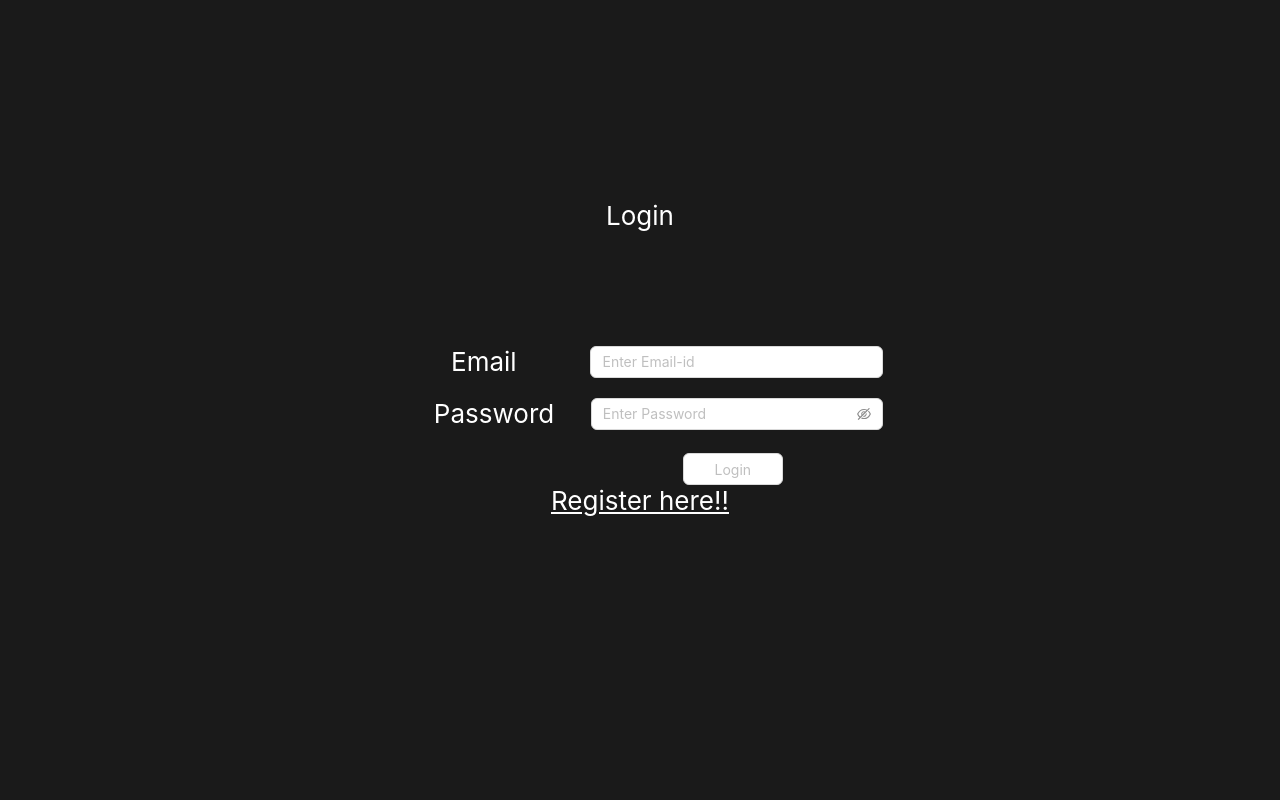
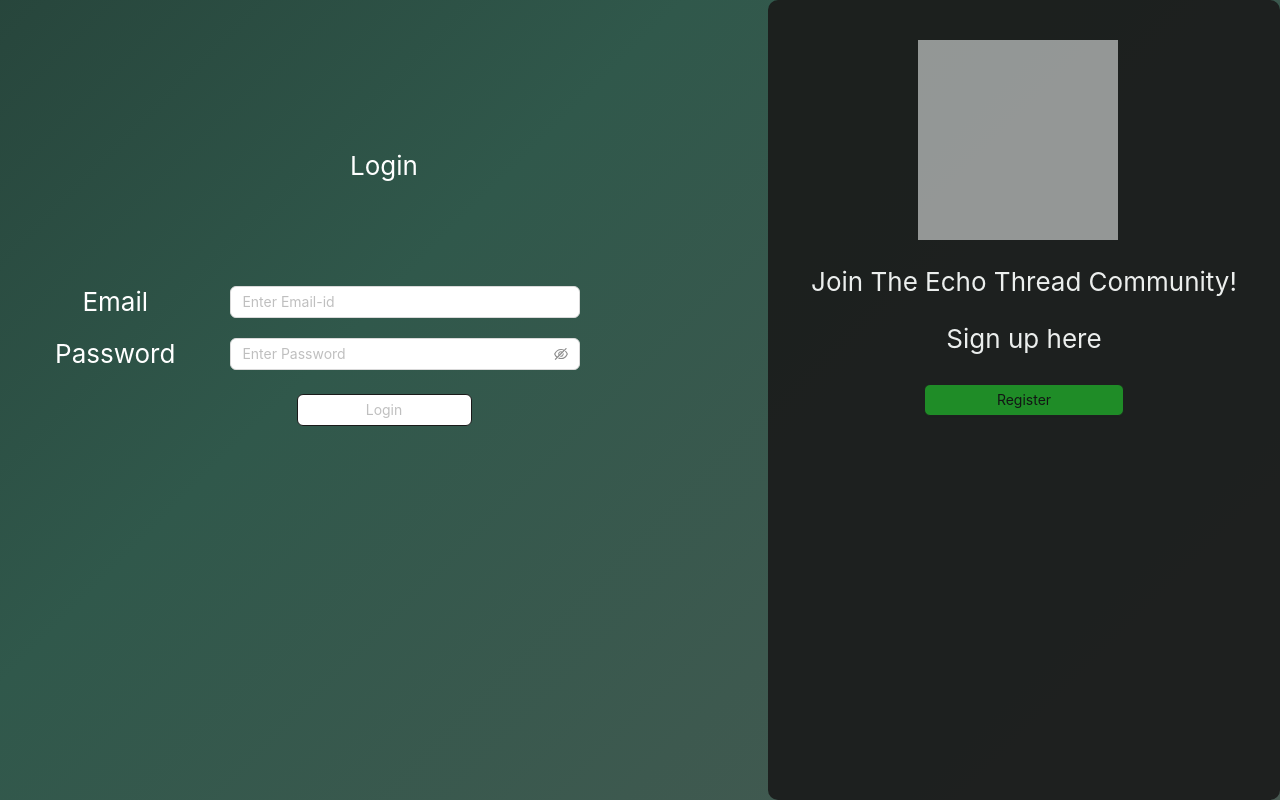
Before and after one commit to suneelmeesalameher/EchoThreadFE, a React (Create React App) app: page /login in a window 1280 px wide. Built offline with nearby package versions, Linux system fonts and the light colour scheme; grey boxes are pictures that could not be loaded.

Commit message:
Changed Login Page UI

```diff
--- a/src/App.css
+++ b/src/App.css
@@ -16,6 +16,8 @@
 .App-header {
   /* background-color: #282c34; */
   background-color: #1A1A1A;
+  backdrop-filter: blur(5px);
+  z-index: -2;
   min-height: 100vh;
   display: flex;
   flex-direction: column;
--- a/src/HomePage/HomePage.js
+++ b/src/HomePage/HomePage.js
@@ -107,6 +107,9 @@
         performReadTransaction(loginData.userId).then(res=>{
           console.log('userData:', res)
           setUserKey(res.privateKey)
+        }).catch(error=>{
+          console.log(error)
+          message.info("Detected Login on new device with this account. Unfortunately we dont have a private key on this device",5)
         })
         emailId = loginData.emailId
         makeAPIRequest(emailId)
--- a/src/LoginPage/Login.css
+++ b/src/LoginPage/Login.css
@@ -1,10 +1,27 @@
 .login{
     height: 400px;
+    display: flex;
+    flex-direction: row;
+    justify-content: space-between;
+    /* background-color: #151823; */
+    /* animation: textColor 10s ease infinite; */
+    background: linear-gradient(-45deg, #615c5a, #30584b, #0d0e0e, #23d579);
+  background-size: 400% 400%;
+  animation: gradient 15s ease infinite;
+  height: 100vh;
+  width: 100vw;
+
+  .left-side{
+    width: 60%;
+    height: 100%;
+    .left-data{
+        margin-top: 150px;
         .page-header{
             height: 200px;
+            margin-top: 200px;
         }
         .create-user{
-        height: 400px;
+            height: 350px;
             display: flex;
             flex-direction: column;
             width: 100%;
@@ -13,46 +30,133 @@
             .email{
                 display: flex;
                 >label{
-                width: 50%;
+                    width: 30%;
                     justify-content: right;
                 }
                 .ant-input{
-                margin-left: 20px;
-                width: 400px;
+                    /* margin-left: 20px; */
+                    width: 350px;
                 }
                 padding-bottom: 20px;
             }
             .password{
                 display: flex;
                 >label{
-                width: 50%;
+                    width: 30%;
                 }
                 >span{
-                width: 360px;
+                    width: 350px;
                     .ant-input{
-                    width: 400px;
+                        width: 350px;
                     }
                 }
                 padding-bottom: 20px;
             }
             .login-button{
-            align-self:self-end;
-            width: 200px;
-            margin-right: 50px;
+                align-self:center;
+                width: 350px;
                 .ant-btn{
                     align-items: center;
                     width: 50%;
                     background-color: #25cc2d;
+                    border-color: #1A1A1A;
+                    color: #0d0e0e;
                 }
                 .ant-btn:disabled{
                     background-color: #ffff;
+                    color: rgb(0,0,0,0.25);
                 }
             }
-        >a{
-            color: #ffff
-        }:hover{
-            cursor: pointer;
+            .login-button:hover{
+                transform: scale(1.1);
+                border-color: aliceblue;
             }
 
         }
     }
+
+  }
+  .right-side{
+    width: 40%;
+    height: 100%;
+    background: #1A1A1A;
+    opacity: 0.9;
+    border-radius: 10px;
+    .right-text{
+        margin-right: 20px;
+        margin-top: 40px;
+        opacity: 1;
+        width: 100%;
+        border-radius: 20px;
+        height: 90%;
+        .right-image{
+            margin-left: 150px;
+            display: block;
+            width: 200px;
+            height: 200px !important;
+            color: aliceblue;
+            background-size: cover;
+            background-image: url('https://www.pngmart.com/files/16/Speech-Chat-Icon-Transparent-PNG.png');
+        }
+        .right-data{
+
+        }
+        .link-button{
+            width: 200px;
+            background-color: #1da024;
+            opacity: 0.9;
+            border-color: #1A1A1A;
+            color: #0d0e0e;
+            .ant-btn-default{
+            }
+        }
+        .link-button:hover{
+            transform: scale(1.1);
+            border-color: aliceblue;
+        }
+    }
+  }
+
+    /* :after {
+        position: absolute;
+        content: "";
+        top: 5vw;
+        left: 0;
+        right: 0;
+        z-index: -1;
+        height: 100%;
+        width: 100%;
+        margin: 0 auto;
+        transform: scale(0.75);
+        -webkit-filter: blur(5vw);
+        -moz-filter: blur(5vw);
+        -ms-filter: blur(5vw);
+        filter: blur(5vw);
+        background: linear-gradient(270deg, #0fffc1, #7e0fff);
+        background-size: 100% 100%;
+        animation: animateGlow 10s ease infinite;
+      } */
+}
+
+@keyframes gradient {
+    0% {
+      background-position: 0% 50%;
+    }
+    50% {
+      background-position: 100% 50%;
+    }
+    100% {
+      background-position: 0% 50%;
+    }
+  }
+  @keyframes textColor {
+    0% {
+      color: #7e0fff;
+    }
+    50% {
+      color: #0fffc1;
+    }
+    100% {
+      color: #7e0fff;
+    }
+  }
--- a/src/LoginPage/Login.js
+++ b/src/LoginPage/Login.js
@@ -80,6 +80,8 @@
 
   return (
     <div className='login'>
+        <div className='left-side'>
+            <div className='left-data'>
             <label className='page-header'>Login</label>
             <div className='create-user'>
                 <div className='email'>
@@ -93,7 +95,19 @@
                 <div className='login-button'>
                     <Button onClick={onSubmitLogin} disabled={!emailId || !password} loading={isLoading} >Login</Button>
                 </div>
-            <Link to='/registration'><label className='link'>Register here!!</label></Link>
+                {/* <Link to='/registration'><label className='link'>Register here!!</label></Link> */}
+            </div>
+            </div>
+        </div>
+        <div className='right-side'>
+                <div className='right-text'>
+                    <span className='right-image'></span>
+                    <span className='right-data'>
+                        <p>Join The Echo Thread Community!</p>
+                        <p>Sign up here</p>
+                    </span>
+                    <Link to='/registration'><Button className='link-button'>Register</Button></Link>
+                </div>
             </div>
     </div>
   )
--- a/src/RegistrationPage/Registration.js
+++ b/src/RegistrationPage/Registration.js
@@ -16,6 +16,7 @@
 function Registration(props) {
     const [emailId, setEmailId] =useState('')
     const [password, setPassword] =useState('')
+    const [confirmPassword, setConfirmPassword] =useState('')
     const [isLoading, setLoading] = useState(false)
 
     let navigate = useNavigate()
@@ -69,6 +70,10 @@
         setPassword(event.target.value)
     }
 
+    const onChangeConfirmPassword=(event)=>{
+        setConfirmPassword(event.target.value)
+    }
+
     const clearState=()=>{
         setEmailId('')
         setPassword('')
@@ -78,6 +83,10 @@
     const onSubmitRegistration=async()=>{
         if(!validateEmail(emailId)){
             message.warning('Enter a valid Email')
+            return
+        }
+        if(password && confirmPassword && password != confirmPassword){
+            message.warning('The password does not match the confirmed password!')
             return
         }
         const hashedPassword = getHash(password)
@@ -160,7 +169,7 @@
 
   return (
     <div className='registration'>
-        <label class='page-header'>Registration</label>
+        <label className='page-header'>Sign Up</label>
         <div className='create-user'>
             <div className='email'>
                 <label>Email</label>
@@ -169,6 +178,10 @@
             <div className='password'>
                 <label>Password</label>
                 <Input.Password id='password' placeholder='Enter Password' onChange={onChangePassword} value={password} iconRender={(visible) => (visible ? <EyeTwoTone /> : <EyeInvisibleOutlined />)}/>
+            </div>
+            <div className='password'>
+                <label>Confirm Password</label>
+                <Input.Password id='confirm-password' placeholder='Enter Password' onChange={onChangeConfirmPassword} value={confirmPassword} iconRender={(visible) => (visible ? <EyeTwoTone /> : <EyeInvisibleOutlined />)}/>
             </div>
             <div className='register-button'>
                 <Button onClick={onSubmitRegistration} disabled={!emailId || !password} loading={isLoading} >Register</Button>
--- a/src/routerApp.js
+++ b/src/routerApp.js
@@ -20,7 +20,6 @@
 
   const logOutUser=(emailId)=>{
     const foundUser = JSON.parse(localStorage.getItem('loginData'))
-    debugger
     if(emailId && !_.isEmpty(user) && user.emailId == emailId && !_.isEmpty(foundUser) && foundUser.emailId == emailId){
       localStorage.removeItem('loginData')
       setUserLoggedIn(false)
```
Lines whose indentation alone changed are shown as unchanged.
